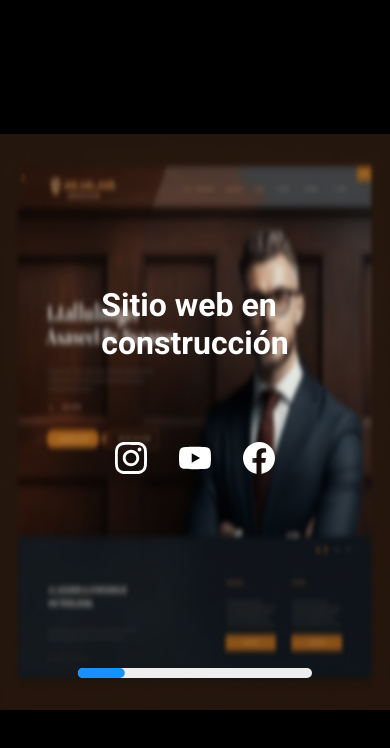
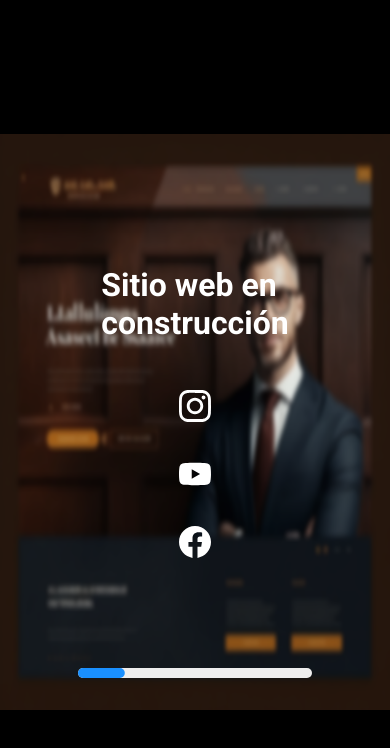
Before and after one commit to Jorge-DevOps/web-site-build, a React (Vite) app: page / in a window 390 px wide. Shown: the top 748 px of the page. Built offline with nearby package versions, Linux system fonts and the light colour scheme.

Commit message:
firts commit

```diff
--- a/src/App.css
+++ b/src/App.css
@@ -29,7 +29,9 @@
 
 }
 
-img.social-media {
+
+
+.social-media {
   width: 4rem;
   filter: invert(1);
   margin: 7rem 1rem;
@@ -62,13 +64,19 @@ img.social-media {
   }
 
   img.social-media {
-    width: 2rem ;
+    width: 2rem;
     filter: invert(1);
-    margin: 5rem 1rem;
+    margin: 1rem 0;
+  }
+
+  .container-social-media {
+    flex-direction: column;
+    display: flex;
   }
 
   .title {
     font-size: 2rem;
+    margin-bottom: 2rem;
   }
 
   .webSite {
```
